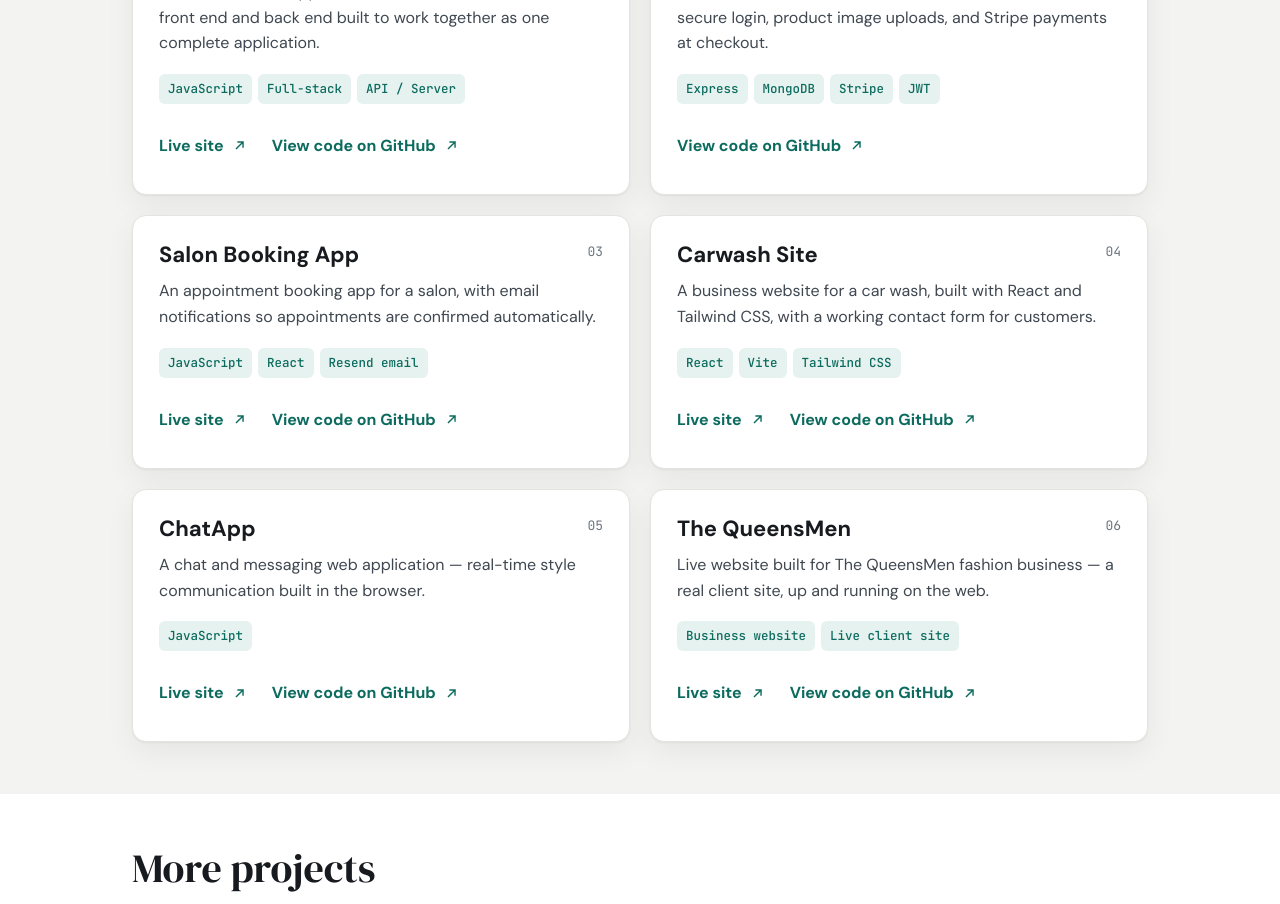
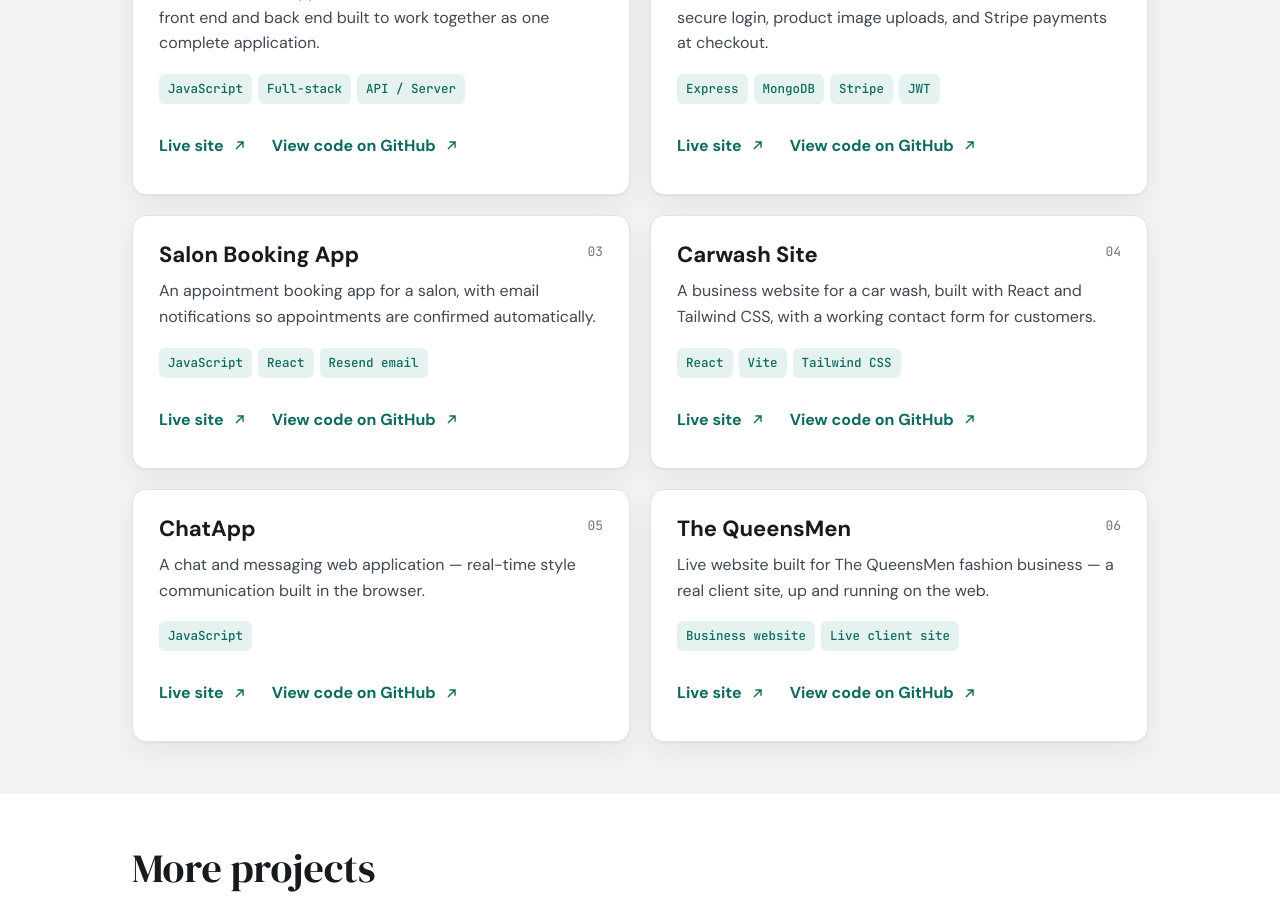
Before and after one commit to lavondamaxwell1-cpu/portfolio, a plain HTML site: page index.html in a window 1280 px wide. Shown: the part 1480-2384 px from the top of the page. Drawn offline with Linux system fonts and the light colour scheme.

Commit message:
Add Store App live site link

```diff
--- a/index.html
+++ b/index.html
@@ -243,7 +243,10 @@
           <div class="card-head"><h3>Store App</h3><span class="num">02</span></div>
           <p>An online store with a full back end: user accounts with secure login, product image uploads, and Stripe payments at checkout.</p>
           <div class="tags"><span class="tag">Express</span><span class="tag">MongoDB</span><span class="tag">Stripe</span><span class="tag">JWT</span></div>
-          <a class="card-link" href="https://github.com/lavondamaxwell1-cpu/Store-App" target="_blank" rel="noopener">View code on GitHub <svg viewBox="0 0 24 24" fill="none" stroke="currentColor" stroke-width="2" aria-hidden="true"><path d="M7 17L17 7M9 7h8v8"/></svg></a>
+          <div class="card-links">
+            <a class="card-link" href="https://store-app-eight-amber.vercel.app/" target="_blank" rel="noopener">Live site <svg viewBox="0 0 24 24" fill="none" stroke="currentColor" stroke-width="2" aria-hidden="true"><path d="M7 17L17 7M9 7h8v8"/></svg></a>
+            <a class="card-link" href="https://github.com/lavondamaxwell1-cpu/Store-App" target="_blank" rel="noopener">View code on GitHub <svg viewBox="0 0 24 24" fill="none" stroke="currentColor" stroke-width="2" aria-hidden="true"><path d="M7 17L17 7M9 7h8v8"/></svg></a>
+          </div>
         </article>
 
         <article class="card">
```
